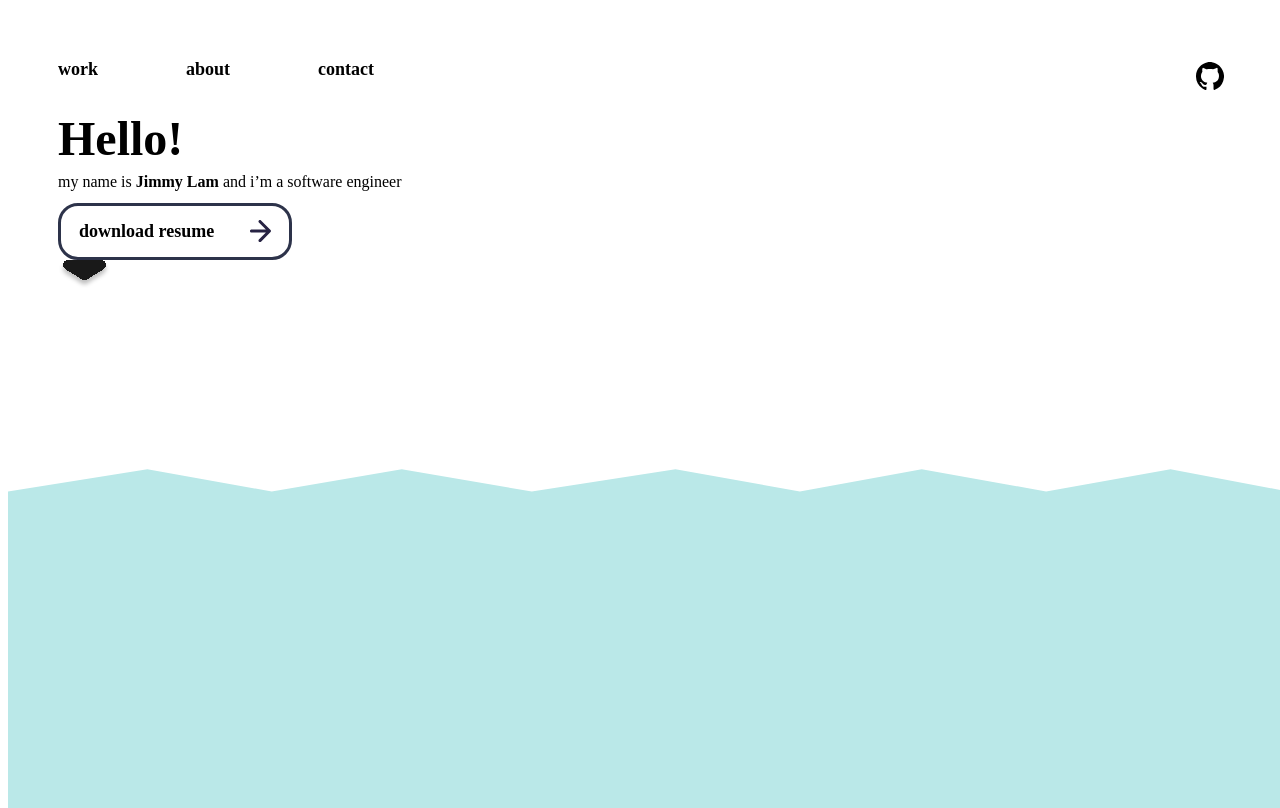
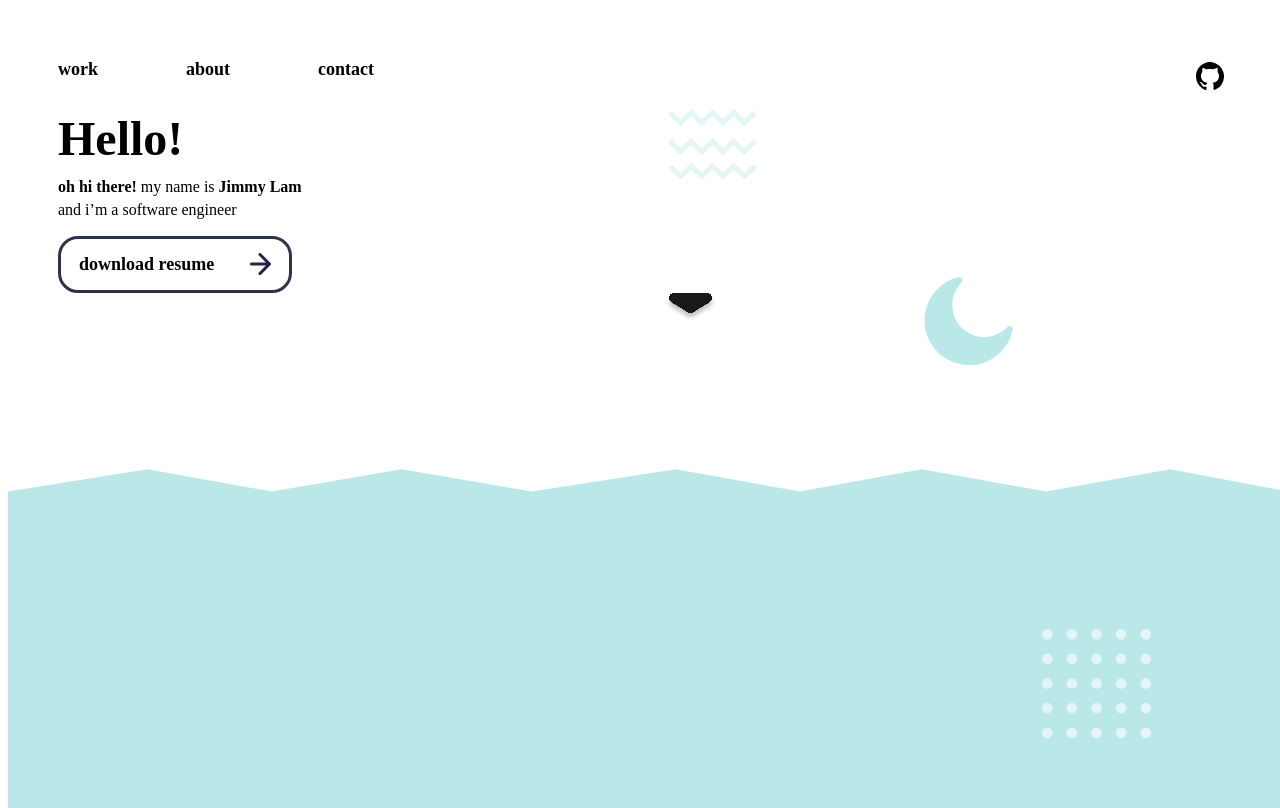
Before and after one commit to JimmyLam96/Portfolio, a Gatsby site: page /Home/Home in a window 1280 px wide. Built offline with nearby package versions, Linux system fonts and the light colour scheme; Gatsby itself is replaced by a stand-in of ours.

Commit message:
Added new motion framer plug in with animated svgs

```diff
--- a/package.json
+++ b/package.json
@@ -16,6 +16,7 @@
   },
   "dependencies": {
     "babel-plugin-styled-components": "^1.13.2",
+    "framer-motion": "^5.3.3",
     "gatsby": "^3.13.1",
     "gatsby-plugin-image": "^1.14.1",
     "gatsby-plugin-react-svg": "^3.0.1",
--- a/public/page-data/dev-404-page/page-data.json
+++ b/public/page-data/dev-404-page/page-data.json
@@ -1,5 +1,5 @@
 {
     "componentChunkName": "component---cache-dev-404-page-js",
     "path": "/dev-404-page/",
-    "result": {"data":{"allSiteFunction":{"nodes":[]},"allSitePage":{"nodes":[{"path":"/404.html"},{"path":"/404/"},{"path":"/"},{"path":"/Home/Home/"},{"path":"/Home/styles/"},{"path":"/Work/Work/"},{"path":"/Work/styles/"}]}},"pageContext":{}},
+    "result": {"data":{"allSiteFunction":{"nodes":[]},"allSitePage":{"nodes":[{"path":"/404.html"},{"path":"/404/"},{"path":"/"},{"path":"/Home/Home/"},{"path":"/Home/components/"},{"path":"/Home/styles/"},{"path":"/Work/Work/"},{"path":"/Work/styles/"}]}},"pageContext":{}},
     "staticQueryHashes": []}
--- a/src/components/Button/Button.tsx
+++ b/src/components/Button/Button.tsx
@@ -3,28 +3,9 @@ import { Content, Text } from './styles';
 import Arrow from '../../images/Arrow.svg';
 import { gsap } from 'gsap';
 
-export default function Button({ timeLine }: { timeLine: gsap.core.Timeline }) {
-  const [hover, setHover] = useState<boolean>(false);
-  const buttonRef = useRef(null);
-
-  useEffect(() => {
-    timeLine.fromTo(
-      buttonRef.current,
-      {
-        opacity: 0,
-        // duration: 0.1,
-        y: -25,
-      },
-      {
-        opacity: 1,
-        // duration: 0.1,
-        y: 0,
-      },
-    );
-  }, []);
-
+export default function Button() {
   return (
-    <Content ref={buttonRef}>
+    <Content>
       <Text>download resume</Text>
       <Arrow />
     </Content>
--- a/src/components/Button/styles.tsx
+++ b/src/components/Button/styles.tsx
@@ -9,10 +9,11 @@ export const Content = styled.div`
   padding: 14px 0;
   border-radius: 20px;
   cursor: pointer;
-
-  background: linear-gradient(to left, white 50%, #ffd803 50%) right;
+  user-select: none;
+  background: linear-gradient(to left, rgba(255, 255, 255, 0) 50%, #ffd803 50%)
+    right;
   background-size: 200%;
-  transition: 0.2s ease-out;
+  transition: 0.25s ease-out;
   &:hover {
     background-position: left;
   }
--- a/src/components/MainText/MainText.tsx
+++ b/src/components/MainText/MainText.tsx
@@ -1,6 +1,5 @@
 import React from 'react';
 import { BigText, Content, SmallText } from './styles';
-import Triangle from '../../images/Triangle.svg';
 import { gsap } from 'gsap';
 import Button from '../Button/Button';
 
@@ -10,10 +9,10 @@ export default function MainText() {
     <Content>
       <BigText timeLine={timeLine}>Hello!</BigText>
       <SmallText timeLine={timeLine}>
-        my name is <b>Jimmy Lam</b> and i’m a software engineer
+        <b>oh hi there!</b> my name is <b>Jimmy Lam</b> <br /> and i’m a
+        software engineer
       </SmallText>
-      <Button timeLine={timeLine} />
-      <Triangle></Triangle>
+      <Button />
     </Content>
   );
 }
--- a/src/components/MainText/styles.tsx
+++ b/src/components/MainText/styles.tsx
@@ -52,7 +52,7 @@ const H2 = styled.h2`
   letter-spacing: 0em;
   text-align: left;
   cursor: pointer;
-  margin: 10px 0;
+  margin: 15px 0;
 `;
 
 export const SmallText = ({
--- a/src/pages/Home/Home.tsx
+++ b/src/pages/Home/Home.tsx
@@ -1,18 +1,21 @@
-import React, { MutableRefObject } from 'react';
+import React from 'react';
 import { forwardRef } from 'react';
 import MainText from '../../components/MainText/MainText';
 import Navbar from '../../components/Navbar/Navbar';
 import { BG, Content, MainContainer } from './styles';
-import HomePageBG from '../../images/HomePageBG.svg';
+import Triangle from '../../images/Triangle.svg';
+import { Icons } from './components';
 
 const HomePage = forwardRef(
-  ({ ref, props }: { ref: React.MutableRefObject<HTMLElement>; props: {} }) => {
+  ({ ref }: { ref: React.MutableRefObject<HTMLElement> }) => {
     return (
       <Content className="page" ref={ref}>
         <MainContainer>
           <Navbar />
           <MainText />
+          <Triangle style={{ display: 'flex', alignSelf: 'center' }} />
         </MainContainer>
+        <Icons />
         <BG />
       </Content>
     );
--- /dev/null
+++ b/src/pages/Home/components.tsx
@@ -0,0 +1,60 @@
+import { Variants } from 'framer-motion';
+import React, { useEffect } from 'react';
+import Moon from '../../images/Moon.svg';
+import Polka from '../../images/Polka.svg';
+import Waves from '../../images/Waves.svg';
+import { Background, MoonDiv, WavesDiv, PolkaDiv } from './styles';
+
+export const Icons = () => {
+  const container: Variants = {
+    hidden: {
+      opacity: 0,
+    },
+    show: {
+      opacity: 1,
+      transition: {
+        staggerChildren: 0.35,
+      },
+    },
+  };
+
+  const item = {
+    hidden: { opacity: 0, y: 500 },
+    show: {
+      opacity: 1,
+      y: 0,
+      transition: {
+        duration: 1.2,
+        type: 'spring',
+        ease: [0.6, 0.01, -0.05, 0.95],
+      },
+    },
+  };
+
+  return (
+    <Background
+      variants={container}
+      initial="hidden"
+      animate="show"
+      exit="exit"
+    >
+      <MoonDiv
+        variants={item}
+        drag
+        dragConstraints={{ top: -5, left: -5, right: 5, bottom: 5 }}
+      >
+        <Moon />
+      </MoonDiv>
+      <WavesDiv
+        variants={item}
+        drag
+        dragConstraints={{ top: -5, left: -5, right: 5, bottom: 5 }}
+      >
+        <Waves />
+      </WavesDiv>
+      <PolkaDiv>
+        <Polka />
+      </PolkaDiv>
+    </Background>
+  );
+};
--- a/src/pages/Home/styles.tsx
+++ b/src/pages/Home/styles.tsx
@@ -1,3 +1,4 @@
+import { motion } from 'framer-motion';
 import styled from 'styled-components';
 import HomePageBG from '../../images/HomePageBG.svg';
 
@@ -30,3 +31,28 @@ export const BG = styled(HomePageBG)`
   height: 100%;
   min-height: 500px;
 `;
+
+export const Background = styled(motion.div)`
+  position: absolute;
+  display: grid;
+  width: 100%;
+  height: 100%;
+  grid-template-columns: repeat(10, 1fr);
+  grid-template-rows: repeat(10, 1fr);
+  /* z-index: -1; */
+`;
+
+export const MoonDiv = styled(motion.div)`
+  grid-column: 8;
+  grid-row: 4;
+`;
+
+export const WavesDiv = styled(motion.div)`
+  grid-column: 6;
+  grid-row: 2;
+`;
+
+export const PolkaDiv = styled(motion.div)`
+  grid-column: 9;
+  grid-row: 9;
+`;
--- a/src/pages/index.tsx
+++ b/src/pages/index.tsx
@@ -58,7 +58,7 @@ const App = () => {
     <Main>
       <GlobalStyle />
       <title>Jimmy Lam</title>
-      <Home props={{}} />
+      <Home />
       <Work props={{}} />
       {/* <Section
         style={{ backgroundColor: 'red' }}
```
Also changed, not shown: src/images/Moon.svg (added), src/images/Polka.svg (added), src/images/Waves.svg (added), 1 other file.
